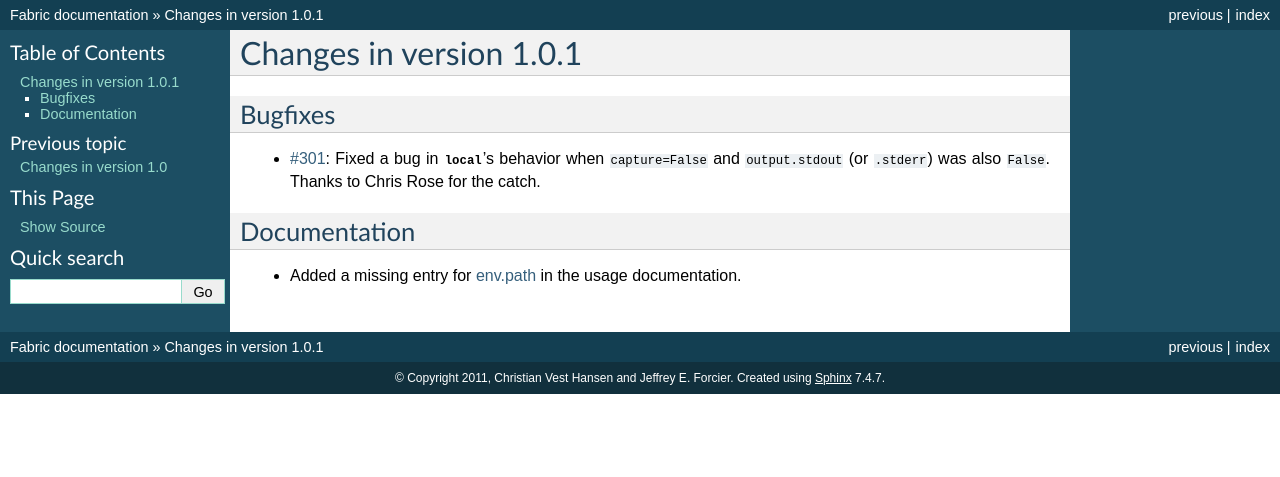
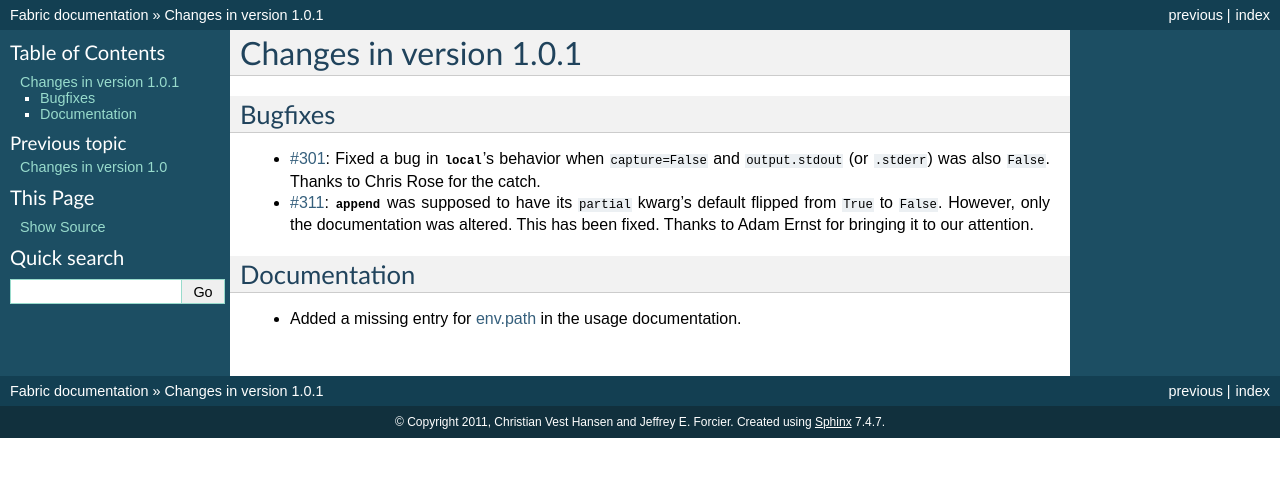
Before and after one commit to fabric/fabric, a Sphinx documentation site: the page built from docs/changes/1.0.1.rst, in a window 1280 px wide. Shown: the top 477 px of the page. Built offline with Sphinx 7.4.7, drawn with Linux system fonts in a browser that asks for light colours.

Commit message:
Fix append() partial kwarg to match documentation.
Fixes #311. Thanks to Adam Ernst for the catch.

```diff
--- a/docs/changes/1.0.1.rst
+++ b/docs/changes/1.0.1.rst
@@ -8,6 +8,10 @@ Bugfixes
 * :issue:`301`: Fixed a bug in `~fabric.operations.local`'s behavior when
   ``capture=False`` and ``output.stdout`` (or ``.stderr``) was also ``False``.
   Thanks to Chris Rose for the catch.
+* :issue:`311`: `~fabric.contrib.files.append` was supposed to have its
+  ``partial`` kwarg's default flipped from ``True`` to ``False``. However, only
+  the documentation was altered. This has been fixed. Thanks to Adam Ernst for
+  bringing it to our attention.
 
 Documentation
 =============
```
Also changed, not shown: 1 other file.
